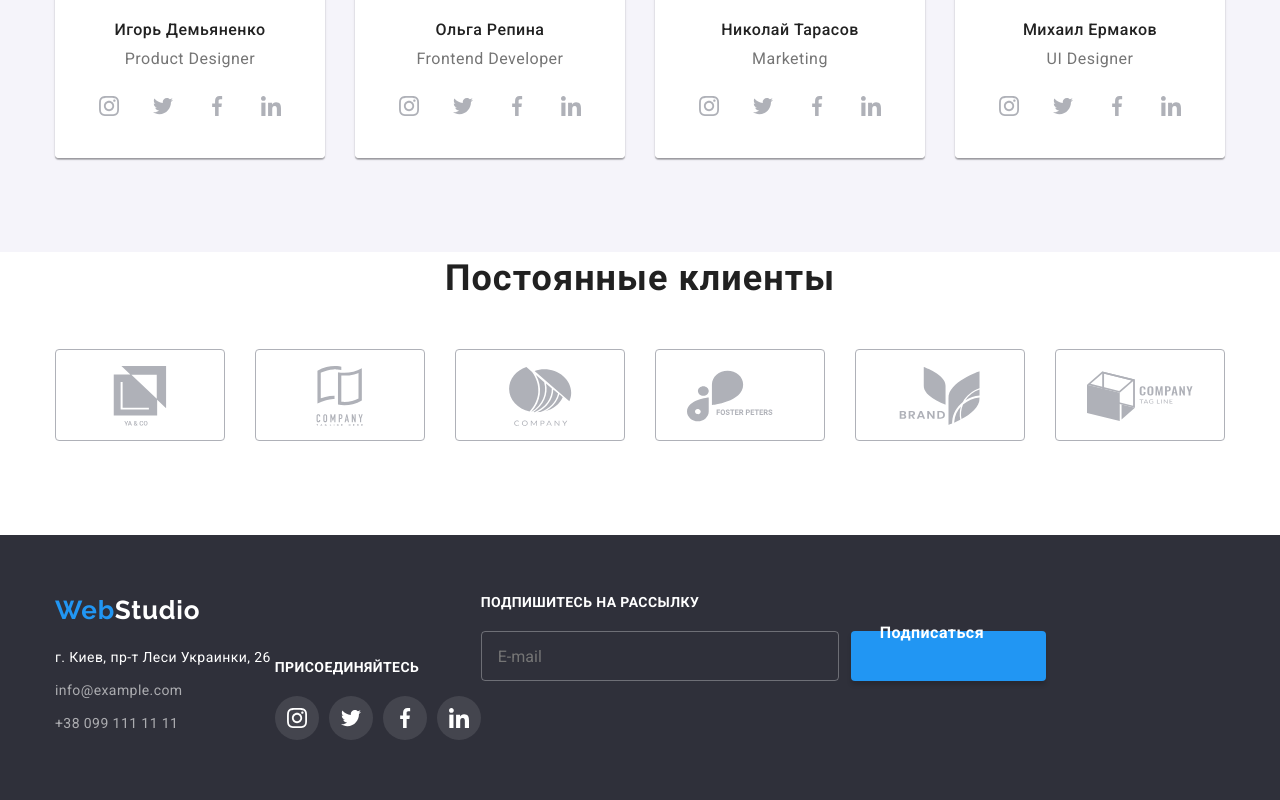
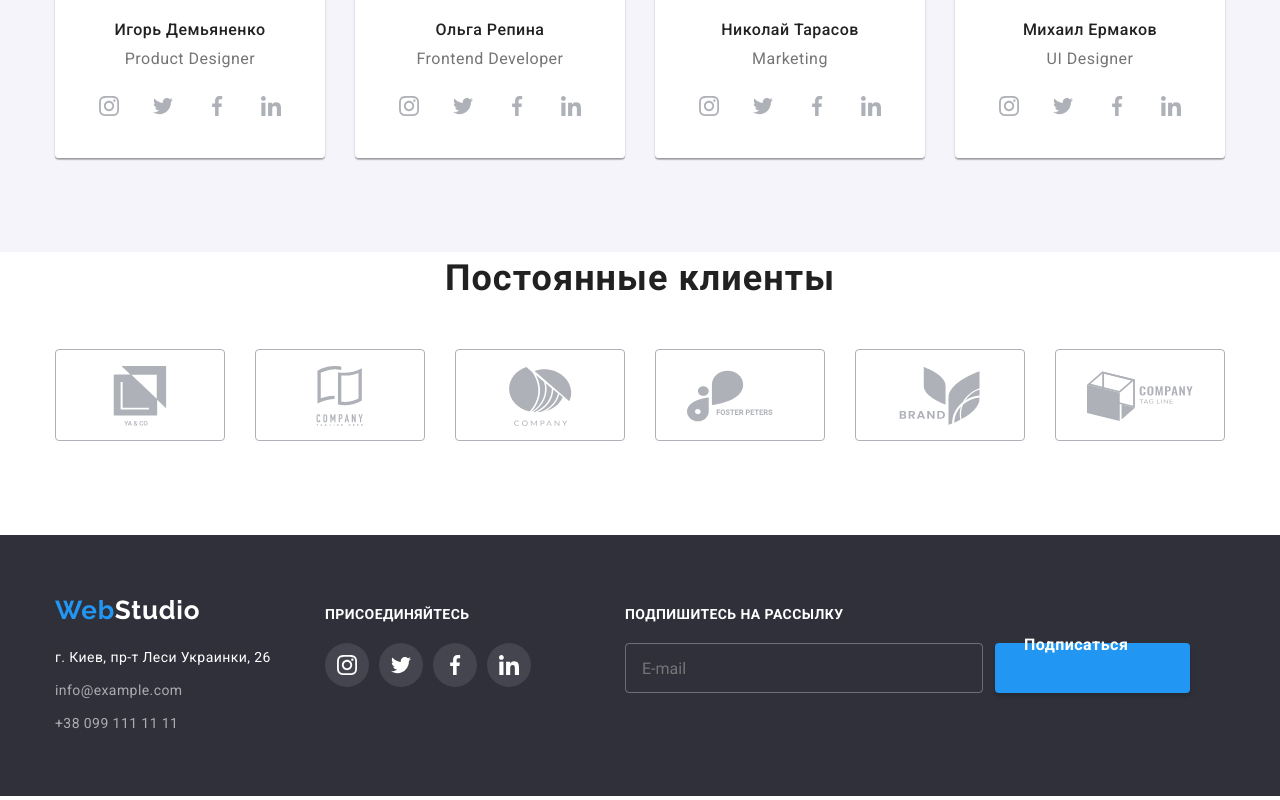
Before and after one commit to pekosk/goit-markup-hw-05, a plain HTML site: page index.html in a window 1280 px wide. Shown: the part 2057-2857 px from the top of the page. Drawn offline with nearby package versions, Linux system fonts and the light colour scheme.

Commit message:
Сделал сетку в футере

```diff
--- a/css/styles.css
+++ b/css/styles.css
@@ -276,6 +276,7 @@ p:last-child {
 
 .container.footer-box {
   display: flex;
+  align-items: baseline;
 }
 
 .footer-left-side {
@@ -333,14 +334,21 @@ p:last-child {
 
 .footer-list {
   display: inline-block;
+  width: calc((100% - 30px) / 2);
 }
 
 .footer-left-side {
-  calc()
+  display: flex;
+  width: calc((100% - 30px) / 2);
+}
+
+.footer-form {
+  width: calc((100% - 30px) / 2);
 }
 
 .footer-links {
   display: inline-block;
+  width: calc((100% - 30px) / 2);
 }
 
 .footer-links-list {
@@ -349,6 +357,11 @@ p:last-child {
 
 .footer-links-item:not(:first-child) {
   margin-left: 10px;
+}
+
+.footer-left-side{
+  display: flex;
+  align-items: baseline;
 }
 
 .email-form-text {
```
